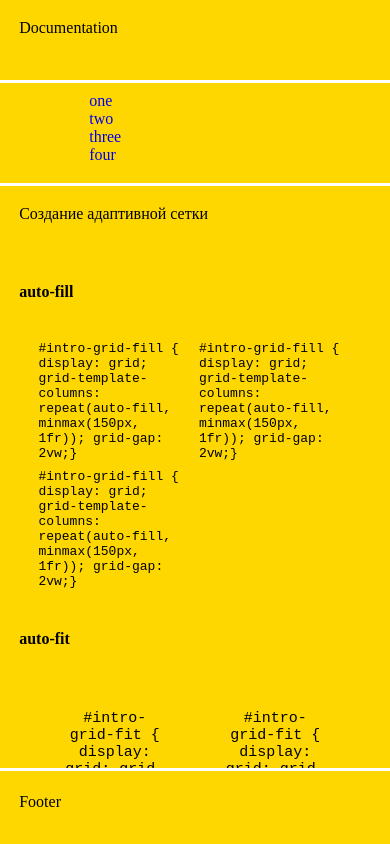
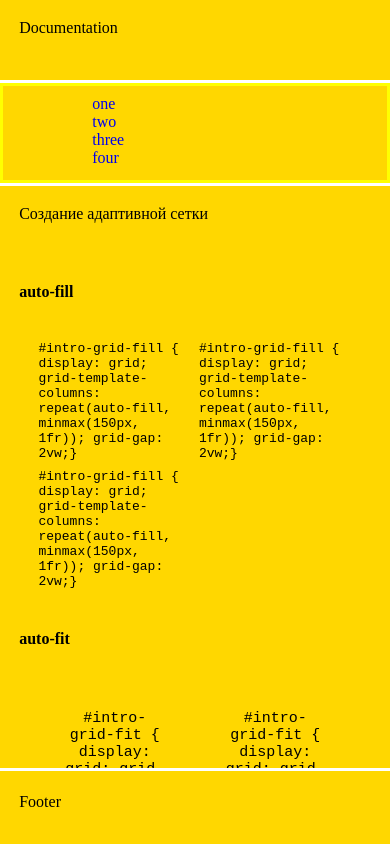
Before and after one commit to buhtig-sudo/CSS-Grid-Tutorial, a website built with Vite: page index.html in a window 390 px wide. Built offline with nearby package versions, Linux system fonts and the light colour scheme.

Commit message:
two commit

```diff
--- a/style.css
+++ b/style.css
@@ -28,7 +28,7 @@ body {
     margin-left: 30px;
   }
   #mainNav {
-    border: 3px solid yyyellow;
+    border: 3px solid yellow;
     overflow: auto;
     overflow: hidden;
   }
```
